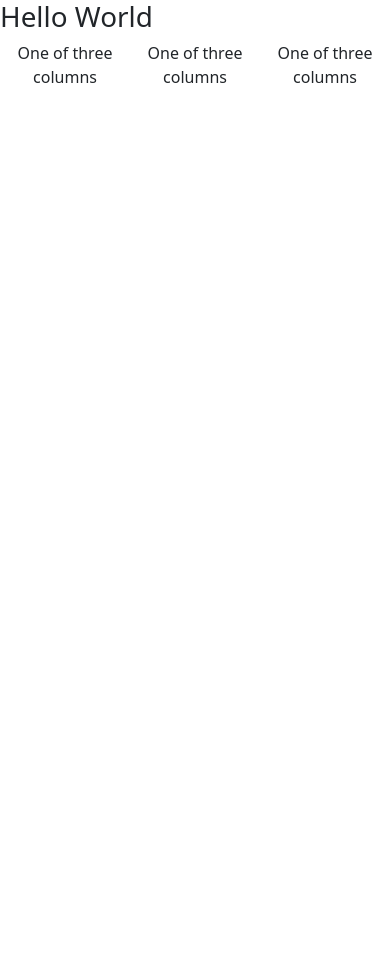
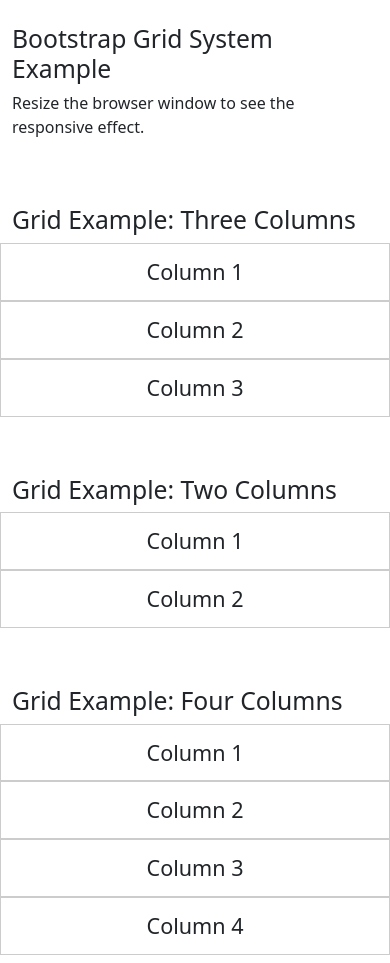
Before and after one commit to aaronhavefun/gamedev, a plain HTML site: page BOX.html in a window 390 px wide. Before the commit the page ends 844 px from the top, so only its background shows below. Drawn offline with nearby package versions, Linux system fonts and the light colour scheme.

Commit message:
Responsive

```diff
--- a/BOX.html
+++ b/BOX.html
@@ -9,20 +9,40 @@
     <link rel="stylesheet" href="style.css">
 </head>
 <body>
-    <h1>Hello World</h1>
-    <div class="container text-center">
-        <div class="row align-items-center">
-          <div class="col">
-            One of three columns
-          </div>
-          <div class="col">
-            One of three columns
-          </div>
-          <div class="col">
-            One of three columns
-          </div>
+    <div class="container mt-4">
+      <h2>Bootstrap Grid System Example</h2>
+      <p>Resize the browser window to see the responsive effect.</p>
+
+      <h4 class="mt=4">
+        <div class="row">
+          <h2>Grid Example: Three Columns</h2>
+          <div class="col-md-4 col-12 grid-box">Column 1</div>
+          <div class="col-md-4 col-12 grid-box"> Column 2</div>
+          <div class="col-md-4 col-12 grid-box"> Column 3</div>
         </div>
-      </div>
+      </h4>
+      <h4 class="mt=4">
+        <div class="row">
+          <h2>Grid Example: Two Columns</h2>
+          <div class="col-md-6 col-12 grid-box">Column 1</div>
+          <div class="col-md-6 col-12 grid-box"> Column 2</div>
+        </div>
+      </h4>
+      <h4 class="mt=4">
+        <div class="row">
+          <h2>Grid Example: Four Columns</h2>
+          <div class="col-md-3 col-12 grid-box">Column 1</div>
+          <div class="col-md-3 col-12 grid-box"> Column 2</div>
+          <div class="col-md-3 col-12 grid-box"> Column 3</div>
+          <div class="col-md-3 col-12 grid-box"> Column 4</div>
+        </div>
+      </h4>
+
+    </div>
+
+
+
+
     <script src="https://cdn.jsdelivr.net/npm/bootstrap@5.3.3/dist/js/bootstrap.bundle.min.js" integrity="sha384-YvpcrYf0tY3lHB60NNkmXc5s9fDVZLESaAA55NDzOxhy9GkcIdslK1eN7N6jIeHz" crossorigin="anonymous"></script>
 </body>
 </html>
--- a/style.css
+++ b/style.css
@@ -106,3 +106,7 @@
   padding: 15px;
   text-align: center;
 }
+
+.row {
+  padding-top: 50px;
+}
```
